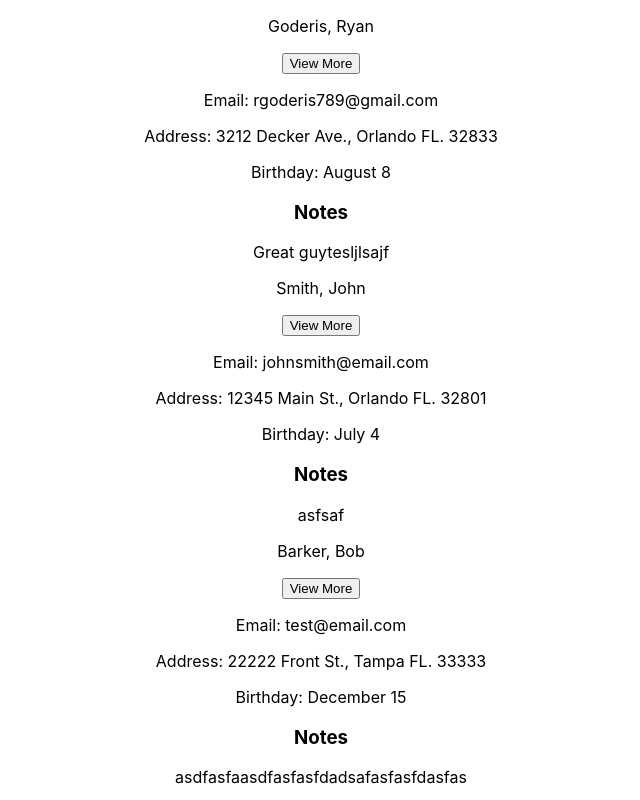
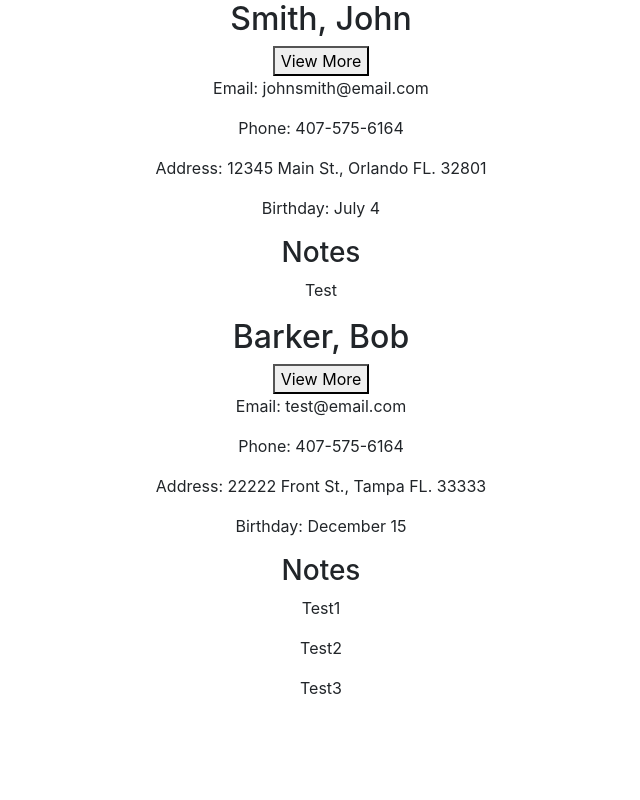
Before and after one commit to rgoderis/Address_Book, a React (Create React App) app in the folder client/: page / in a window 1280 px wide. Shown: the whole page, without its empty margins (319-959 px from the left). Built offline with nearby package versions, Linux system fonts and the light colour scheme.

Commit message:
changed location of view more button to Info prop

```diff
--- a/client/public/index.html
+++ b/client/public/index.html
@@ -24,6 +24,7 @@
       work correctly both with client-side routing and a non-root public URL.
       Learn how to configure a non-root public URL by running `npm run build`.
     -->
+    <link rel='stylesheet' href='https://stackpath.bootstrapcdn.com/bootstrap/4.1.3/css/bootstrap.min.css' integrity='sha384-MCw98/SFnGE8fJT3GXwEOngsV7Zt27NXFoaoApmYm81iuXoPkFOJwJ8ERdknLPMO' crossorigin='anonymous'>
     <title>React App</title>
   </head>
   <body>
--- a/client/src/Components/ContactCard/index.js
+++ b/client/src/Components/ContactCard/index.js
@@ -3,7 +3,7 @@
 function ContactCard(props){
     return (
         <div>
-            <p>{props.lastName}, {props.firstName}</p>
+            <h2>{props.lastName}, {props.firstName}</h2>
         </div>
     )
 }
--- a/client/src/Components/Info/index.js
+++ b/client/src/Components/Info/index.js
@@ -3,14 +3,21 @@
 function Info (props){
     return (
         <div>
-            <p>Email: {props.email}</p>
-            <p>Address: {props.address}</p>
-            <p>Birthday: {props.birthday}</p>
+            <button>View More</button>
             <div>
-                <h3>Notes</h3>
-                {props.notes}
+                <p>Email: {props.email}</p>
+                <p>Phone: {props.phone}</p>
+                <p>Address: {props.address}</p>
+                <p>Birthday: {props.birthday}</p>
+                <div>
+                    <h3>Notes</h3>
+                    {props.notes.map(note=>(
+                        <p>{note}</p>
+                    ))}
+                </div>
             </div>
         </div>
+
     )
 }
 
--- a/client/src/Components/Landing/index.js
+++ b/client/src/Components/Landing/index.js
@@ -6,34 +6,26 @@
     state = {
         contacts: [
             {
-                lastName: "Goderis",
-                firstName: "Ryan",
-                birthday: "August 8",
-                email: "rgoderis789@gmail.com",
-                address: "3212 Decker Ave., Orlando FL. 32833",
-                notes: ["Great guy", "tesljlsajf"],
-                displayInfo: false
-            },
-            {
                 lastName: "Smith",
                 firstName: "John",
                 birthday: "July 4",
                 email: "johnsmith@email.com",
+                phone: "407-575-6164",
                 address: "12345 Main St., Orlando FL. 32801",
-                notes: ["asfsaf"],
-                displayInfo: false
+                notes: ["Test"],
             },
             {
                 lastName: "Barker",
                 firstName: "Bob",
                 birthday: "December 15",
                 email: "test@email.com",
+                phone: "407-575-6164",
                 address: "22222 Front St., Tampa FL. 33333",
-                notes: ["asdfasfa", "asdfasfasfda", "dsafasfasfdasfas"],
-                displayInfo: false
+                notes: ["Test1", "Test2", "Test3"],
             },
         ]
     }
+
     render(){
         return (
             <div>
@@ -42,13 +34,18 @@
                     <ContactCard
                         firstName = {contact.firstName}
                         lastName = {contact.lastName}
+                        birthday = {contact.birthday}
+                        email = {contact.email}
+                        address = {contact.address}
+                        notes = {contact.notes}
+                        phone = {contact.phone}
                     />
-                <button>View More</button>
                     <Info
                         birthday = {contact.birthday}
                         email = {contact.email}
                         address = {contact.address}
                         notes = {contact.notes}
+                        phone = {contact.phone}
                     />
                 </div>
             ))}
```
Lines whose indentation alone changed are shown as unchanged.
